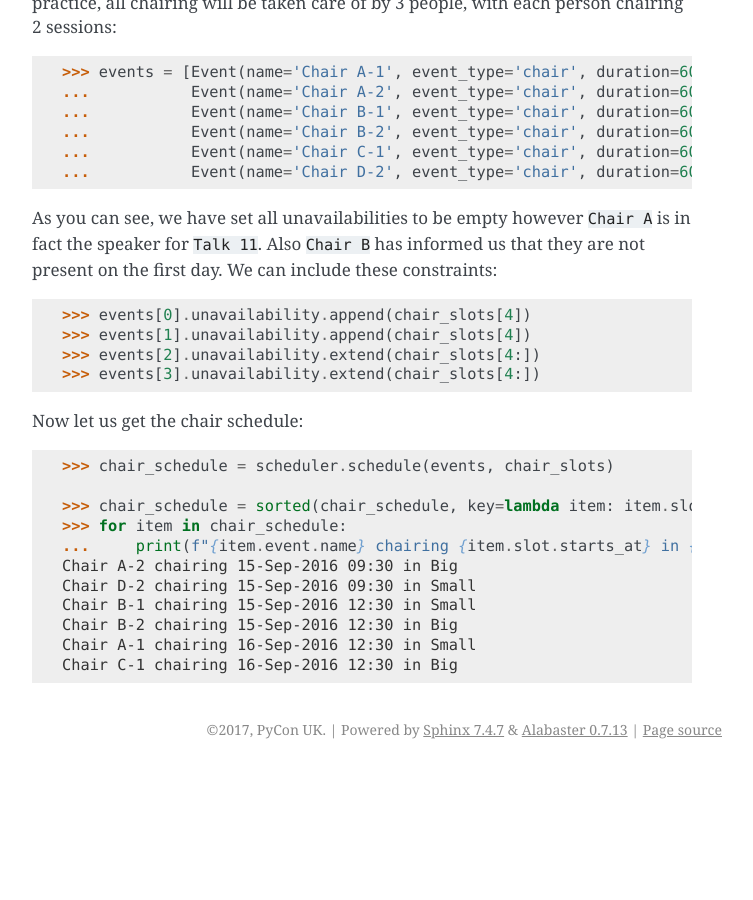
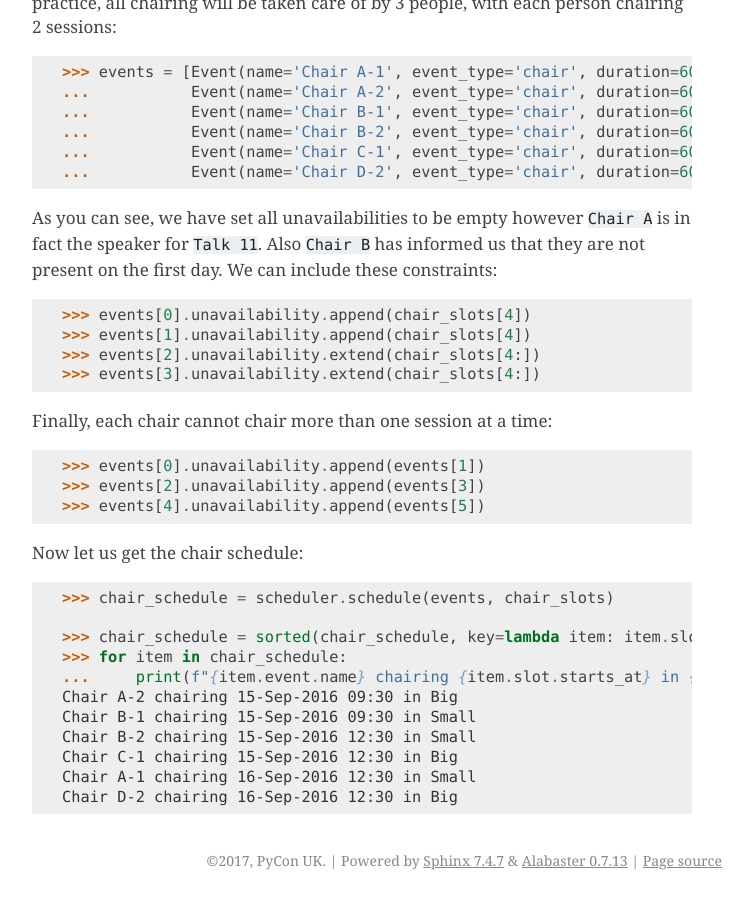
Before and after one commit to PyconUK/ConferenceScheduler, a Sphinx documentation site: the page built from docs/tutorial/index.rst, in a window 1280 px wide and 900 px high, scrolled down 5276 px. Shown: the whole window, without its empty margins (388-1141 px from the left). Built offline with Sphinx 7.4.7, drawn with Linux system fonts in a browser that asks for light colours; before the commit the page ends 6045 px from its top, so only the background shows below that.

Commit message:
Fix the error in the constraints.

```diff
--- a/docs/tutorial/index.rst
+++ b/docs/tutorial/index.rst
@@ -278,6 +278,13 @@ constraints::
     >>> events[2].unavailability.extend(chair_slots[4:])
     >>> events[3].unavailability.extend(chair_slots[4:])
 
+Finally, each chair cannot chair more than one session at a time::
+
+
+    >>> events[0].unavailability.append(events[1])
+    >>> events[2].unavailability.append(events[3])
+    >>> events[4].unavailability.append(events[5])
+
 Now let us get the chair schedule::
 
     >>> chair_schedule = scheduler.schedule(events, chair_slots)
@@ -286,8 +293,8 @@ Now let us get the chair schedule::
     >>> for item in chair_schedule:
     ...     print(f"{item.event.name} chairing {item.slot.starts_at} in {item.slot.venue}")
     Chair A-2 chairing 15-Sep-2016 09:30 in Big
-    Chair D-2 chairing 15-Sep-2016 09:30 in Small
-    Chair B-1 chairing 15-Sep-2016 12:30 in Small
-    Chair B-2 chairing 15-Sep-2016 12:30 in Big
+    Chair B-1 chairing 15-Sep-2016 09:30 in Small
+    Chair B-2 chairing 15-Sep-2016 12:30 in Small
+    Chair C-1 chairing 15-Sep-2016 12:30 in Big
     Chair A-1 chairing 16-Sep-2016 12:30 in Small
-    Chair C-1 chairing 16-Sep-2016 12:30 in Big
+    Chair D-2 chairing 16-Sep-2016 12:30 in Big
```
